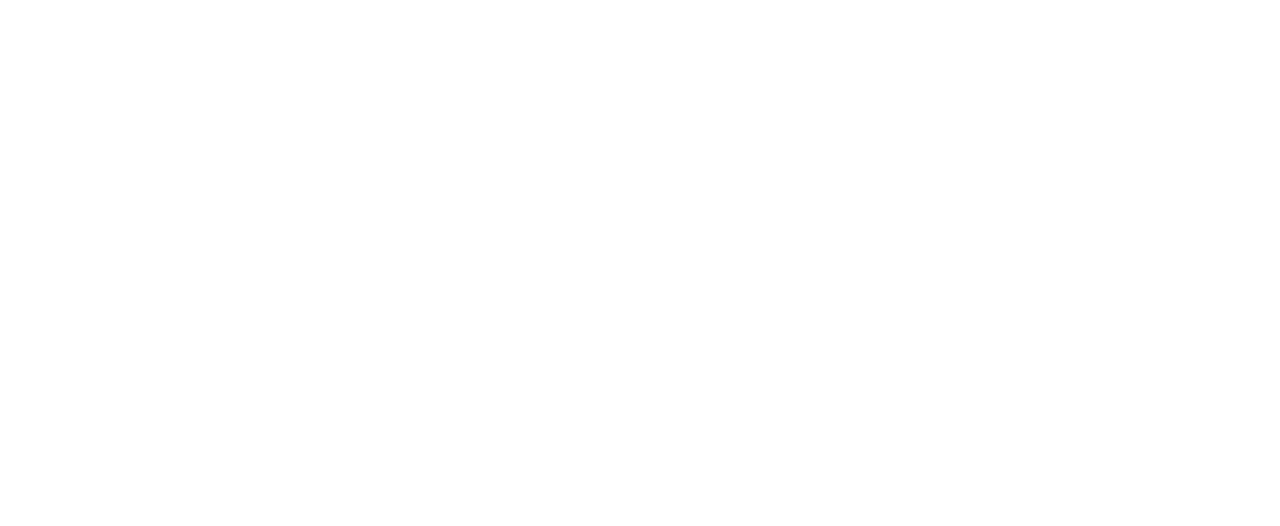
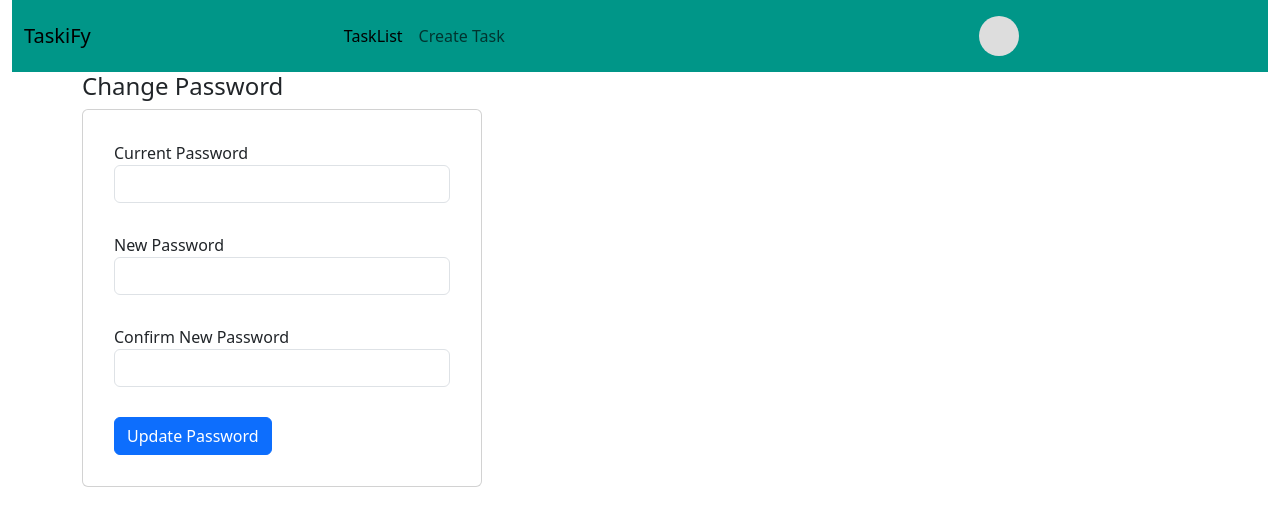
Before and after one commit to smishra1000/fsd-15-wfs, a React (Create React App) app in the folder full-stack-task-app/frontend/: page /change_password in a window 1280 px wide. Before the commit this address had no page. Shown: the top 526 px of the page. Built offline with nearby package versions, Linux system fonts and the light colour scheme; sample sign-in values are in the browser's storage.

Commit message:
chnage password functionality implementation

```diff
--- a/full-stack-task-app/frontend/src/App.js
+++ b/full-stack-task-app/frontend/src/App.js
@@ -9,6 +9,7 @@
 import Dashboard from './pages/Dashboard';
 import PrivateRoutes from './pages/PrivateRoutes';
 import Profile from './pages/Profile';
+import ChangePassword from './pages/ChangePassword';
 
 
 function App() {
@@ -23,6 +24,7 @@
             <Route path="/tasks" element={<TaskList/>}></Route>
             <Route path="/create-task" element={<CreateTask/>}></Route>
             <Route path="/profile" element={<Profile/>}></Route>
+            <Route path="/change_password" element={<ChangePassword/>}></Route>
         </Route>
       </Route>
       </Routes>
--- /dev/null
+++ b/full-stack-task-app/frontend/src/pages/ChangePassword.jsx
@@ -0,0 +1,103 @@
+import { useState } from "react"
+
+function ChangePassword(){
+    const [currentPassword,setCurrentPassword] = useState("")
+    const [newPassword,setNewPassword] = useState("")
+    const [confirmNewPassword,setConfirmNewPassword] = useState("")
+    const [showAlert,setShowAlert] = useState(false)
+    const [errors,setErrors] = useState({})
+
+    const onCurrentPasswordChange = (e)=>{
+        setCurrentPassword(e.target.value)
+
+    }
+    const onNewPasswordChange = (e)=>{
+        setNewPassword(e.target.value)
+    }
+    const onConfirmNewPasswordChange = (e)=>{
+        setConfirmNewPassword(e.target.value)
+    }
+
+    const validateField = ()=>{
+        let errors = {};
+        if(!currentPassword){
+            errors.currentPassword="Please enter current"
+        } if(!newPassword){
+            errors.newPassword="Please enter new password"
+        }if(!confirmNewPassword){
+            errors.confirmNewPassword="Please enter confirmNewPasswordn"
+        }
+
+        return errors
+    }
+
+    const resetField = ()=>{
+        setConfirmNewPassword("")
+        setNewPassword("")
+        setCurrentPassword("")
+    }
+
+    const applyChangePassword = async ()=>{
+        const user = await localStorage.getItem("loggedInUser") && JSON.parse(localStorage.getItem("loggedInUser"))
+        let errors = validateField()
+        setErrors(errors)
+        if(Object.keys(errors).length===0){
+            fetch("http://localhost:7000/auth/changePassword", { method: "PUT", headers: { 'Content-Type': "application/json" }, body: JSON.stringify({email:user.email,currentPassword,newPassword}) }).then(function (res) {
+                return res.json()
+            }).then(function (result) {
+                if(result._id){
+                    setShowAlert(true)
+                    resetField()
+                }
+                console.log("password updated successfully")
+            })
+        }else{
+            return;
+        }
+
+
+    }
+
+    const changePassword = (e)=>{
+        e.preventDefault();
+       applyChangePassword()
+    }
+    return(
+        <div className="container">
+        <h4>Change Password</h4>
+        <div class="card" style={{ width: '25rem' }}>
+            <div class="card-body">
+                <form onSubmit={changePassword}>
+                    <div class="form-group" style={{ padding: '15px' }}>
+                        <label>Current Password</label>
+                        <input type="text" class="form-control" value={currentPassword} onChange={onCurrentPasswordChange} />
+                    </div>
+                    {/* <p  className="error-text">{errors?.taskName}</p> */}
+                    <div class="form-group" style={{ padding: '15px' }}>
+                        <label>New Password</label>
+                        <input type="text" class="form-control" value={newPassword} onChange={onNewPasswordChange} />
+                    </div>
+                    <div class="form-group" style={{ padding: '15px' }}>
+                        <label>Confirm New Password</label>
+                        <input type="text" class="form-control" value={confirmNewPassword} onChange={onConfirmNewPasswordChange} />
+                    </div>
+                    {/* <p  className="error-text">{errors?.taskDesc}</p> */}
+                    <div style={{ padding: '15px' }}>
+                        <button type="submit" class="btn btn-primary" >Update Password</button>
+                    </div>
+                </form>
+            </div>
+        </div>
+        {showAlert &&<div className="row">
+            <div className="col-md-3 mt-4">
+                <div class="alert alert-success" role="alert">
+                    Password updated successfully
+                </div>
+            </div>
+        </div>}
+
+    </div>
+    )
+}
+
+export default ChangePassword
--- a/full-stack-task-app/frontend/src/pages/NavBar.jsx
+++ b/full-stack-task-app/frontend/src/pages/NavBar.jsx
@@ -31,7 +31,7 @@
                             </Link>
                             {isToggled && <div class="dropdown-menu" style={{ display: 'block' }}>
                                 <Link class="dropdown-item" to="profile">ProfileInfo</Link>
-                                <Link class="dropdown-item" href="#">Change Password</Link>
+                                <Link class="dropdown-item" to="change_password">Change Password</Link>
                                 <div class="dropdown-divider"></div>
                                 <Link class="dropdown-item" onClick={() => logout()}>Logout</Link>
                             </div>}
```
Also changed, not shown: 1 other file (tests, documents, lock files or other folders).
